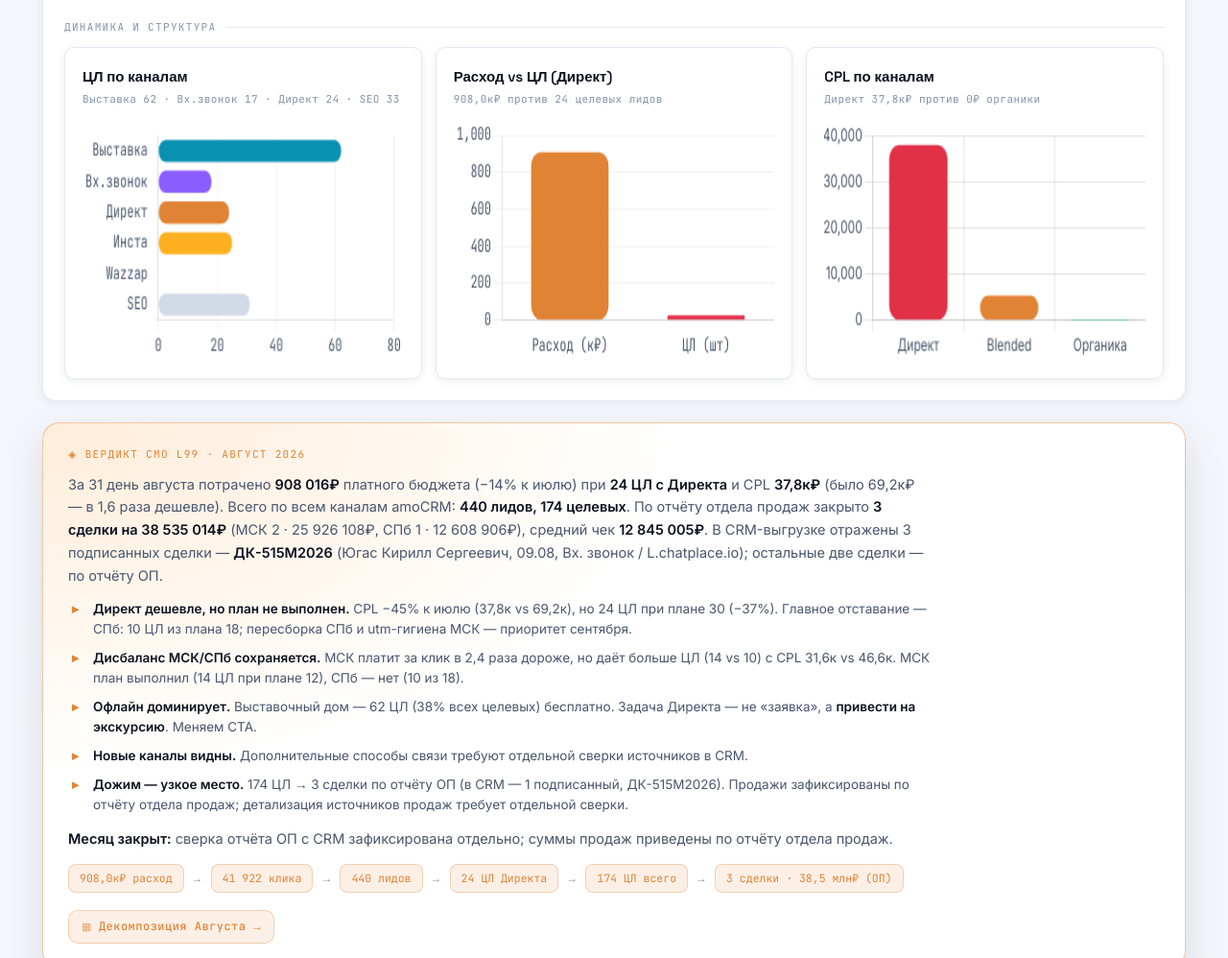
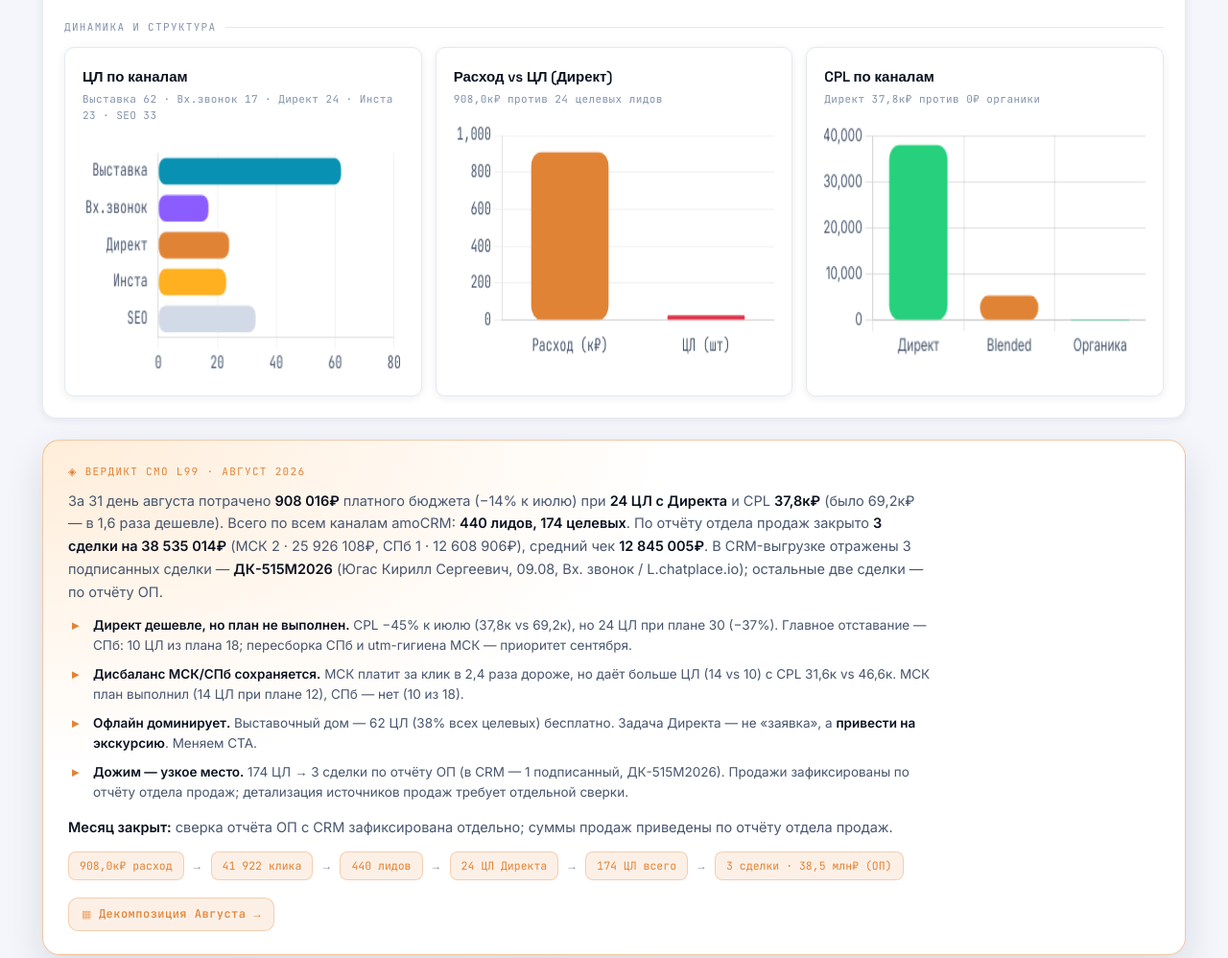
Before and after one commit to htsgladiatis/sk-tu-dashboard-new, a plain HTML site: page report-august-2026.html in a window 1280 px wide. Shown: the part 1664-2662 px from the top of the page at 96% size. Drawn offline with nearby package versions, Linux system fonts and the light colour scheme.

Commit message:
Синхронизировать графики и вывод августа

```diff
--- a/report-august-2026.html
+++ b/report-august-2026.html
@@ -291,7 +291,7 @@ body::before{content:'';position:fixed;inset:0;z-index:0;pointer-events:none;
       <div class="charts-3">
         <div class="chart-card">
           <h3>ЦЛ по каналам</h3>
-          <div class="sub">Выставка 62 · Вх.звонок 17 · Директ 24 · SEO 33</div>
+          <div class="sub">Выставка 62 · Вх.звонок 17 · Директ 24 · Инста 23 · SEO 33</div>
           <div class="cht"><canvas id="chChan"></canvas></div>
         </div>
         <div class="chart-card">
@@ -317,7 +317,7 @@ body::before{content:'';position:fixed;inset:0;z-index:0;pointer-events:none;
         <li><b>Директ дешевле, но план не выполнен.</b> CPL −45% к июлю (37,8к vs 69,2к), но 24 ЦЛ при плане 30 (−37%). Главное отставание — СПб: 10 ЦЛ из плана 18; пересборка СПб и utm-гигиена МСК — приоритет сентября.</li>
         <li><b>Дисбаланс МСК/СПб сохраняется.</b> МСК платит за клик в 2,4 раза дороже, но даёт больше ЦЛ (14 vs 10) с CPL 31,6к vs 46,6к. МСК план выполнил (14 ЦЛ при плане 12), СПб — нет (10 из 18).</li>
         <li><b>Офлайн доминирует.</b> Выставочный дом — 62 ЦЛ (38% всех целевых) бесплатно. Задача Директа — не «заявка», а <b>привести на экскурсию</b>. Меняем CTA.</li>
-        <li><b>Новые каналы видны.</b> Дополнительные способы связи требуют отдельной сверки источников в CRM.</li>
+
         <li><b>Дожим — узкое место.</b> 174 ЦЛ → 3 сделки по отчёту ОП (в CRM — 1 подписанный, ДК-515М2026). Продажи зафиксированы по отчёту отдела продаж; детализация источников продаж требует отдельной сверки.</li>
       </ul>
       <p style="margin-top:14px;margin-bottom:0"><b>Месяц закрыт:</b> сверка отчёта ОП с CRM зафиксирована отдельно; суммы продаж приведены по отчёту отдела продаж.</p>
@@ -362,8 +362,8 @@ const mono={family:"'JetBrains Mono',monospace"};
 const acc='#E18335',violet='#8b5cff',up='#26d07c',down='#e23048',cyan='#0891b2',line='#d2dae8';
 Chart.defaults.font.family="'Inter',sans-serif";Chart.defaults.color='#48566e';
 
-new Chart(chChan,{type:'bar',data:{labels:['Выставка','Вх.звонок','Директ','Инста','Wazzap','SEO'],
-  datasets:[{data:[62,18,24,25,0,31],backgroundColor:[cyan,violet,acc,'#ffb020',up,line],borderRadius:7,borderSkipped:false}]},
+new Chart(chChan,{type:'bar',data:{labels:['Выставка','Вх.звонок','Директ','Инста','SEO'],
+  datasets:[{data:[62,17,24,23,33],backgroundColor:[cyan,violet,acc,'#ffb020',line],borderRadius:7,borderSkipped:false}]},
   options:{indexAxis:'y',plugins:{legend:{display:false}},scales:{x:{beginAtZero:true,ticks:{font:mono},grid:{color:'rgba(0,0,0,.05)'}},y:{grid:{display:false},ticks:{font:mono}}}}})
 ;
 
@@ -374,7 +374,7 @@ new Chart(chEff,{type:'bar',data:{labels:['Расход (к₽)','ЦЛ (шт)'],
 ;
 
 new Chart(chCpl,{type:'bar',data:{labels:['Директ','Blended','Органика'],
-  datasets:[{data:[37834,5218,0],backgroundColor:[down,acc,up],borderRadius:10,borderSkipped:false,barThickness:60}]},
+  datasets:[{data:[37834,5218,0],backgroundColor:[up,acc,up],borderRadius:10,borderSkipped:false,barThickness:60}]},
   options:{plugins:{legend:{display:false},tooltip:{callbacks:{label:c=>c.parsed.y+' ₽'}},
   scales:{y:{beginAtZero:true,ticks:{callback:v=>v+'₽',font:mono},grid:{color:'rgba(0,0,0,.05)'}},x:{grid:{display:false},ticks:{font:mono}}}}}})
 ;
```
